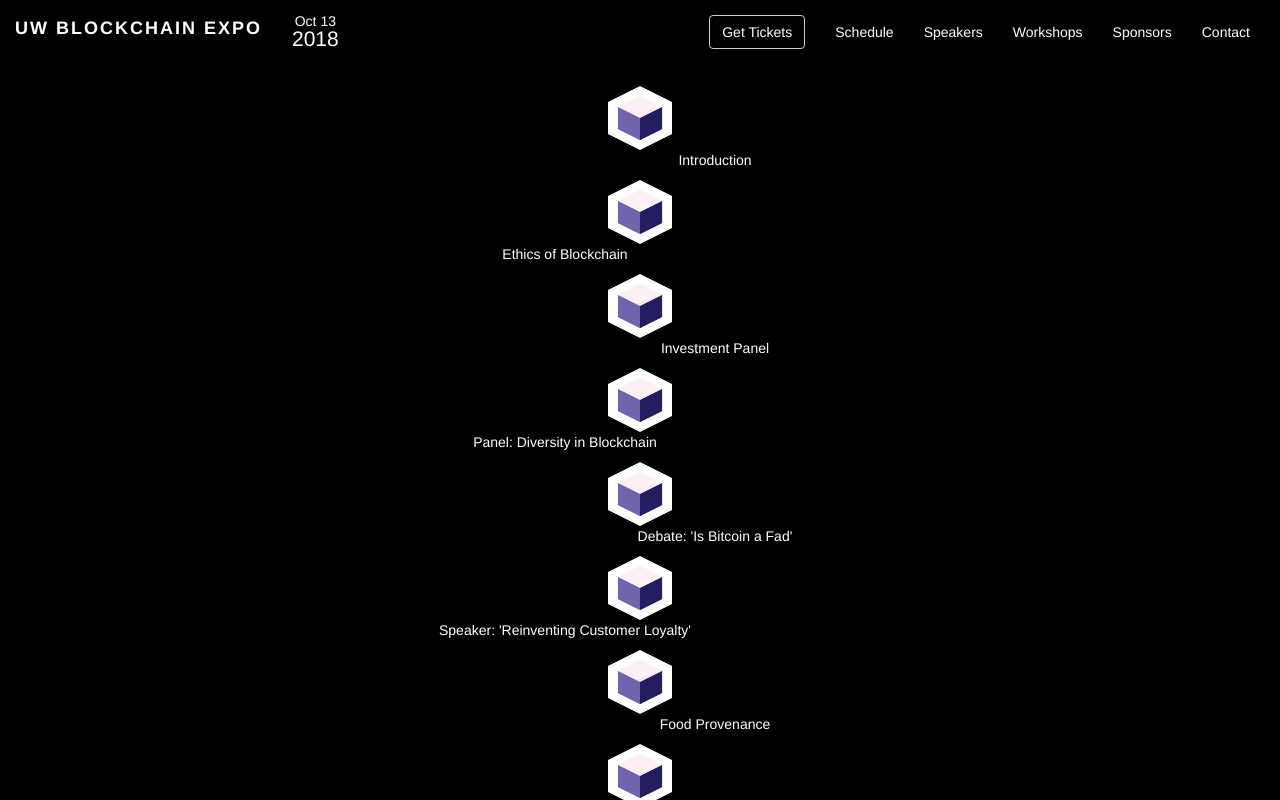
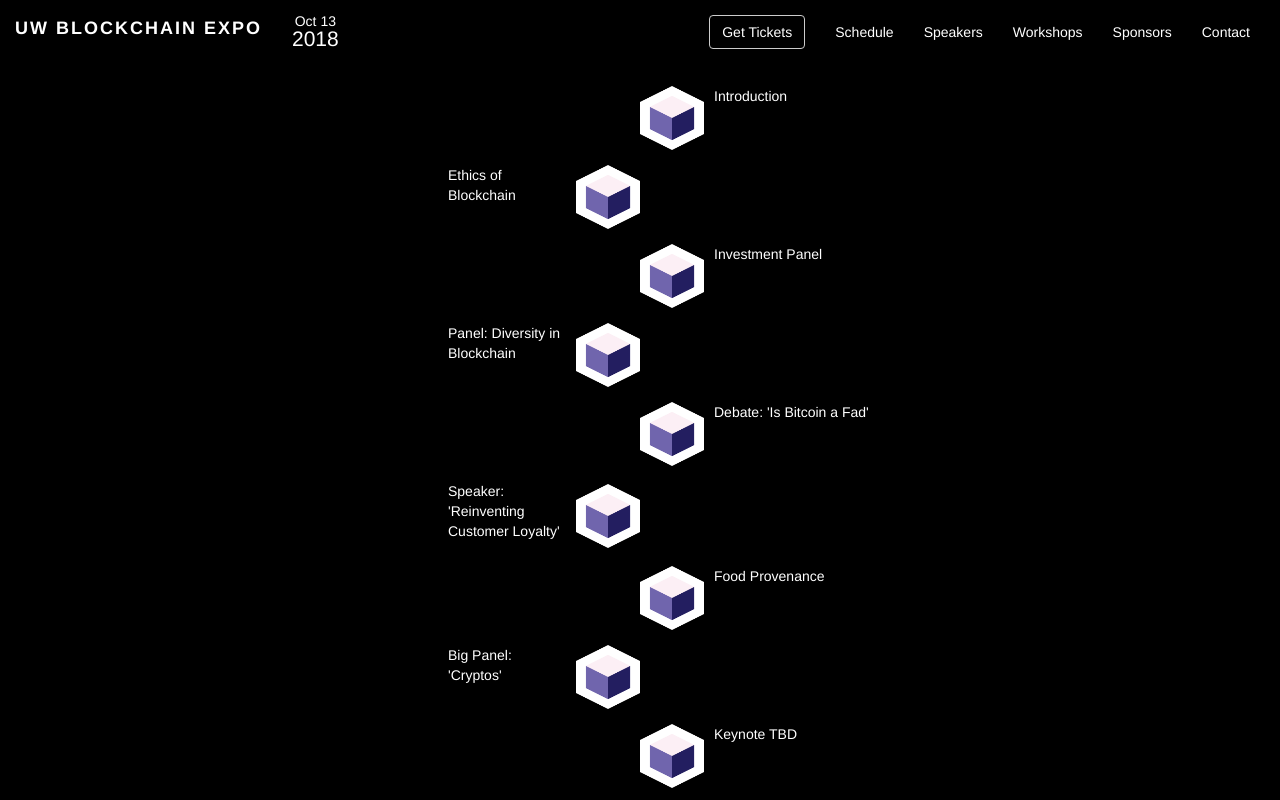
Before and after one commit to uwblockchain/website-expo-2018, a React (Create React App) app: page / in a window 1280 px wide. Both pictures are taken after a click on the button "Schedule". Shown: the top 800 px of the page. Built offline with nearby package versions, Linux system fonts and the light colour scheme.

Commit message:
Now using media components

```diff
--- a/src/js/Schedule.js
+++ b/src/js/Schedule.js
@@ -1,50 +1,59 @@
 import React from 'react';
-import { Image, Grid, Row, Col } from 'react-bootstrap';
+import { Image, Media } from 'react-bootstrap';
 import cube from '../img/cube.png';
 
-const col = {
-  display: 'block',
-  textAlign: 'center',
-};
-
-const leftAlign = {
-  color: 'white',
-  marginLeft: '150px',
-};
-
-const rightAlign = {
-  color: 'white',
-  marginRight: '150px',
+const textStyle = {
+  color: 'white'
 }
 
-const rightText = {
-  textAlign: 'center',
-};
+const leftStyle = {
+  marginLeft: '50%'
+}
+
+const rigthStyle = {
+  marginRight: '50%',
+  marginLeft: '35%'
+}
 
 var switchStyling = false;
 
-function handleStyling() {
-  var out;
+function determineAlignment() {
   if(switchStyling) {
     switchStyling = false;
-    out = rightAlign;
   } else {
     switchStyling = true;
-    out = leftAlign;
   }
-  return out;
-};
+  return switchStyling;
+}
+
+const LeftItem = (props) => (
+  <Media style={leftStyle}>
+    <Media.Left align="middle">
+      <Image width={64} height={64} src={cube} />
+    </Media.Left>
+    <Media.Body>
+      <p style={textStyle}>{props.text}</p>
+    </Media.Body>
+  </Media>
+);
+
+const RightItem = (props) => (
+  <Media style={rigthStyle}>
+    <Media.Body>
+      <p style={textStyle}>{props.text}</p>
+    </Media.Body>
+    <Media.Right align="middle">
+      <Image width={64} height={64} src={cube} />
+    </Media.Right>
+  </Media>
+);
 
 const Item = (props) => (
-  <Row style={rightText}>
-    <Image width={64} height={64} src={cube} />
-    <p style={handleStyling()}>{props.text}</p>
-  </Row>
+  determineAlignment() ? <LeftItem text={props.text} /> : <RightItem text={props.text} />
 );
 
 const Schedule = () => (
-  <Grid>
-    <Col style={col}>
+  <div>
     <Item text="Introduction" />
     <Item text="Ethics of Blockchain" />
     <Item text="Investment Panel" />
@@ -55,8 +64,7 @@
     <Item text="Big Panel: 'Cryptos'" />
     <Item text="Keynote TBD" />
     <Item text="Closing Remarks" />
-    </Col>
-  </Grid>
+  </div>
 );
 
 export default Schedule;
```
Lines whose indentation alone changed are shown as unchanged.
